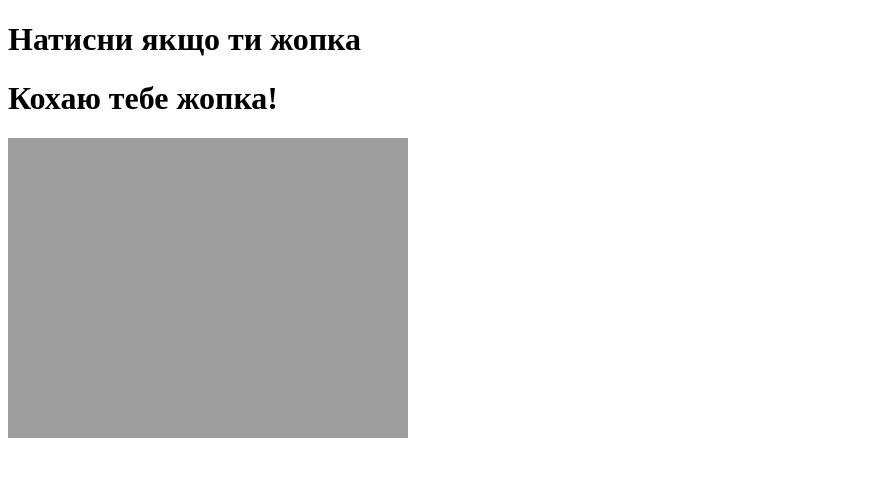
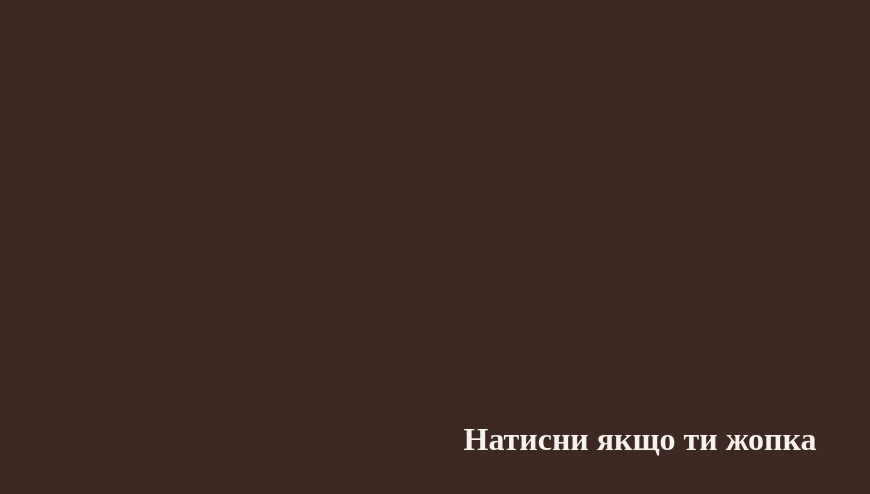
Before and after one commit to TinkyFirst/test, a plain HTML site: page index.html in a window 1280 px wide. Shown: the whole page, without its empty margins (0-870 px from the left). Drawn offline with Linux system fonts and the light colour scheme; the site is published under a folder, as on GitHub Pages, so addresses that start at the root find nothing.

Commit message:
Update index.html

```diff
--- a/index.html
+++ b/index.html
@@ -5,7 +5,7 @@
     <meta http-equiv="X-UA-Compatible" content="IE=edge">
     <meta name="viewport" content="width=device-width, initial-scale=1.0">
     <title>Подарунок!</title>
-    <link rel="stylesheet" href="/style.css">
+    <link rel="stylesheet" href="style.css">
 </head>
 <body>
 
@@ -16,10 +16,10 @@
     <h1 >
         Кохаю тебе жопка!
     </h1>
-    <img src="./ezgif-4-eacd458ab3.gif" alt="">
+    <img src="ezgif-4-eacd458ab3.gif" alt="">
 </div>
 
 
-<script src="/script.js"></script>
+<script src="script.js"></script>
 </body>
 </html>
```
